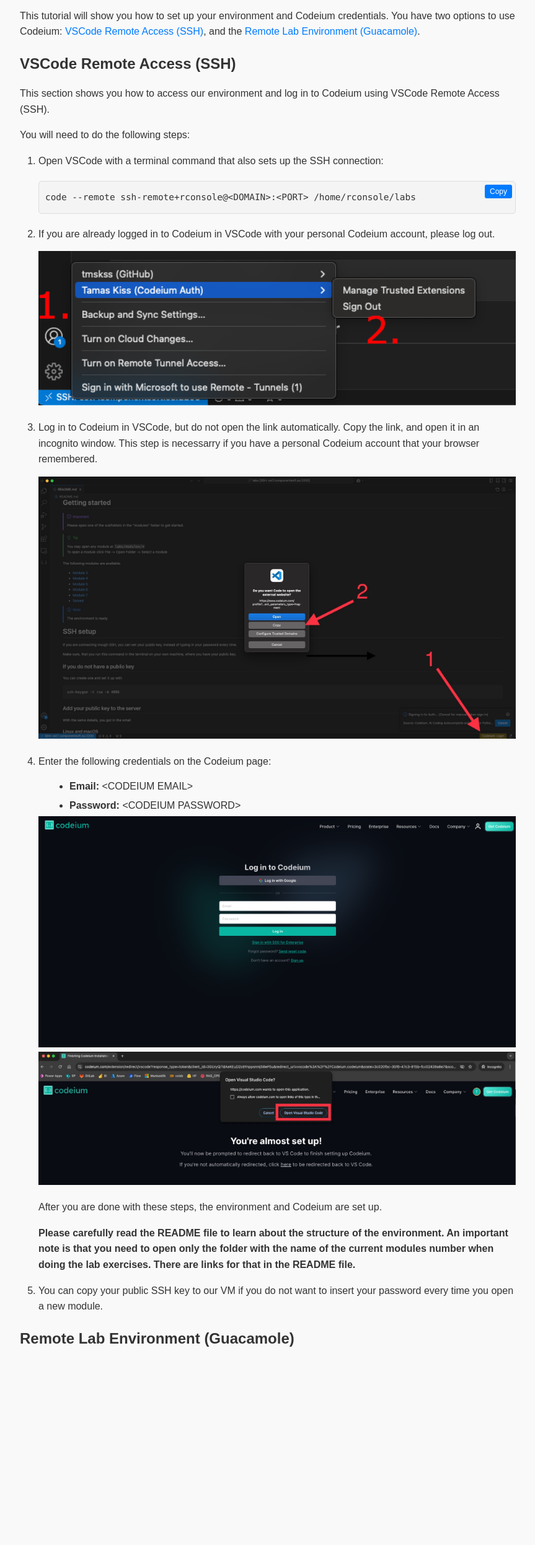
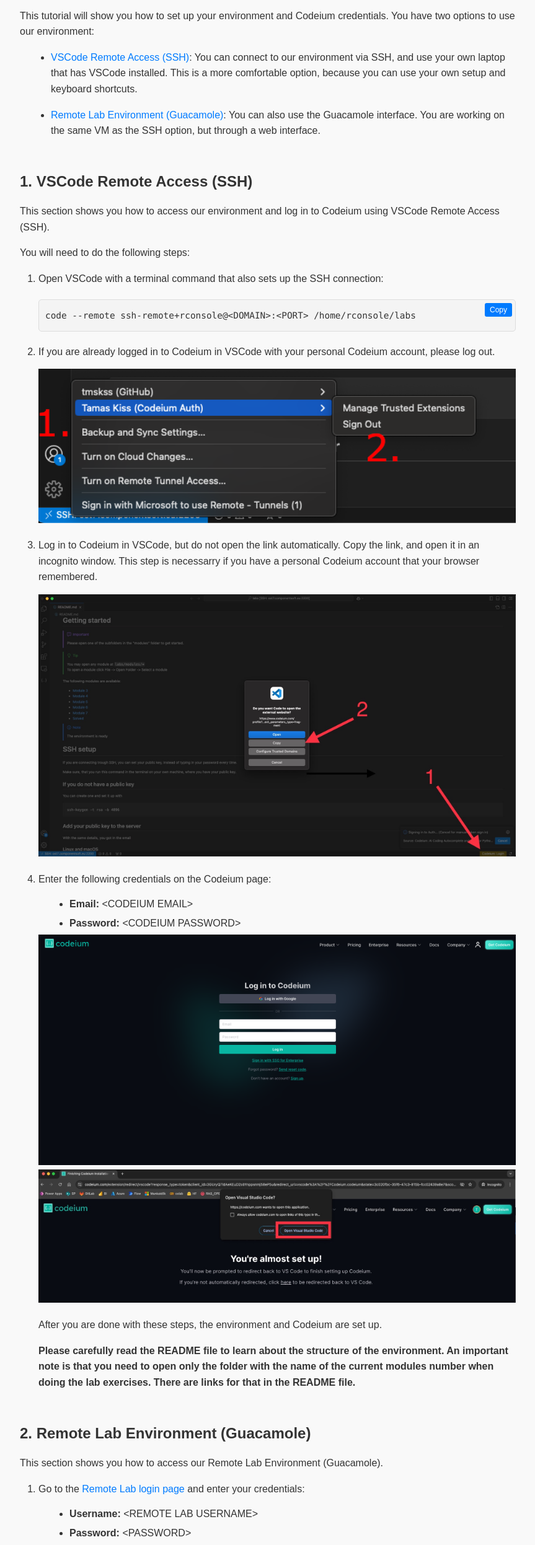
Before and after one commit to ComponentSoftTeam/AI-151-guide, a plain HTML site: page index.html in a window 1280 px wide. Shown: the part 96-2589 px from the top of the page at 62% size, without its empty margins (208-1071 px from the left). Before the commit the page ends 2305 px from the top, so only its background shows below. Drawn offline with Linux system fonts and the light colour scheme.

Commit message:
feat: Added tutorial for Guacamole usage

```diff
--- a/index.html
+++ b/index.html
@@ -25,12 +25,17 @@
     </script>
 
     <h1>AI-151 Environment Guide</h1>
-    <p>
-        This tutorial will show you how to set up your environment and Codeium credentials. You have two options to use
-        Codeium: <a href="#vscode">VSCode Remote Access (SSH)</a>, and the <a href="#lab">Remote Lab Environment (Guacamole)</a>.
-    </p>
+    <p>This tutorial will show you how to set up your environment and Codeium credentials. You have two options to use our environment:</p>
+    <ul>
+        <li>
+            <p><a href="#vscode">VSCode Remote Access (SSH)</a>: You can connect to our environment via SSH, and use your own laptop that has VSCode installed. This is a more comfortable option, because you can use your own setup and keyboard shortcuts.</p>
+        </li>
+        <li>
+            <p><a href="#lab">Remote Lab Environment (Guacamole)</a>: You can also use the Guacamole interface. You are working on the same VM as the SSH option, but through a web interface.</p>
+        </li>
+    </ul>
 
-    <h2 id="vscode">VSCode Remote Access (SSH)</h2>
+    <h2 id="vscode">1. VSCode Remote Access (SSH)</h2>
     <p>This section shows you how to access our environment and log in to Codeium using VSCode Remote Access (SSH).</p>
     <p>You will need to do the following steps:</p>
     <ol>
@@ -46,9 +51,7 @@
             <img src="img/signout.png" alt="Sign out" width="100%" height="100%">
         </li>
         <li>
-            <p>
-                Log in to Codeium in VSCode, but do not open the link automatically. Copy the link, and open it in an incognito window. This step is necessarry if you have a personal Codeium account that your browser remembered.
-            </p>
+            <p>Log in to Codeium in VSCode, but do not open the link automatically. Copy the link, and open it in an incognito window. This step is necessarry if you have a personal Codeium account that your browser remembered.</p>
             <img src="img/copy.jpg" alt="Login" width="100%" height="100%">
         </li>
         <li>
@@ -62,14 +65,33 @@
             <p>After you are done with these steps, the environment and Codeium are set up.</p>
             <p><b>Please carefully read the README file to learn about the structure of the environment. An important note is that you need to open only the folder with the name of the current modules number when doing the lab exercises. There are links for that in the README file.</b></p>
         </li>
-        <li>
-            <p>You can copy your public SSH key to our VM if you do not want to insert your password every time you open a new module.</p>
-
     </ol>
 
-    <h2 id="lab">Remote Lab Environment (Guacamole)</h2>
-
+    <h2 id="lab">2. Remote Lab Environment (Guacamole)</h2>
+    <p>This section shows you how to access our Remote Lab Environment (Guacamole).</p>
+    <ol>
+        <li>
+            <p>Go to the <a href="https://rlab-eu.componentsoft.io/">Remote Lab login page</a> and enter your credentials:</p>
+            <ul>
+                <li><b>Username:</b> <script>document.write(guacamole_name);</script></li>
+                <li><b>Password:</b> <script>document.write(pass);</script></li>
+            </ul>
+        </li>
+        <img src="img/guacamole_login.png" alt="Guacamole login">
+        <li>
+            <p>Open the <b>tunnel</b> and <b>lab_machine</b> terminals. The <b>tunnel</b> enables you to check your work during the labs in the virtual environents browser. The <b>lab_machine</b> will be your terminal that you can use.</p>
+        </li>
+        <img src="img/terminal.png" alt="Terminals">
+        <li>
+            <p>Open VSCode with the following command in the <b>lab_machine</b> terminal:</p>
+            <div class="code-container">
+                <button class="copy-button" onclick="copyToClipboard()">Copy</button>
+                <code id="code-block">code --remote ssh-remote+rconsole@<script>document.write(domain);</script>:<script>document.write(port);</script> /home/rconsole/labs</code>
+            </div>
+        </li>
+        <li>You are now logged in to Codeium, and your environment is being set up. You should see a README file pop up in VSCode.</li>
+    </ol>
+    <p><b>Please carefully read the README file to learn about the structure of the environment. An important note is that you need to open only the folder with the name of the current modules number when doing the lab exercises. There are links for that in the README file.</b></p>
 
 </body>
-
 </html>
--- a/style.css
+++ b/style.css
@@ -12,6 +12,10 @@ body {
 h1, h2 {
     color: #333;
     margin-bottom: 10px;
+}
+
+h2 {
+    margin-top: 50px;
 }
 
 p {
```
Also changed, not shown: img/guacamole_login.png (added), img/terminal.png (added).
